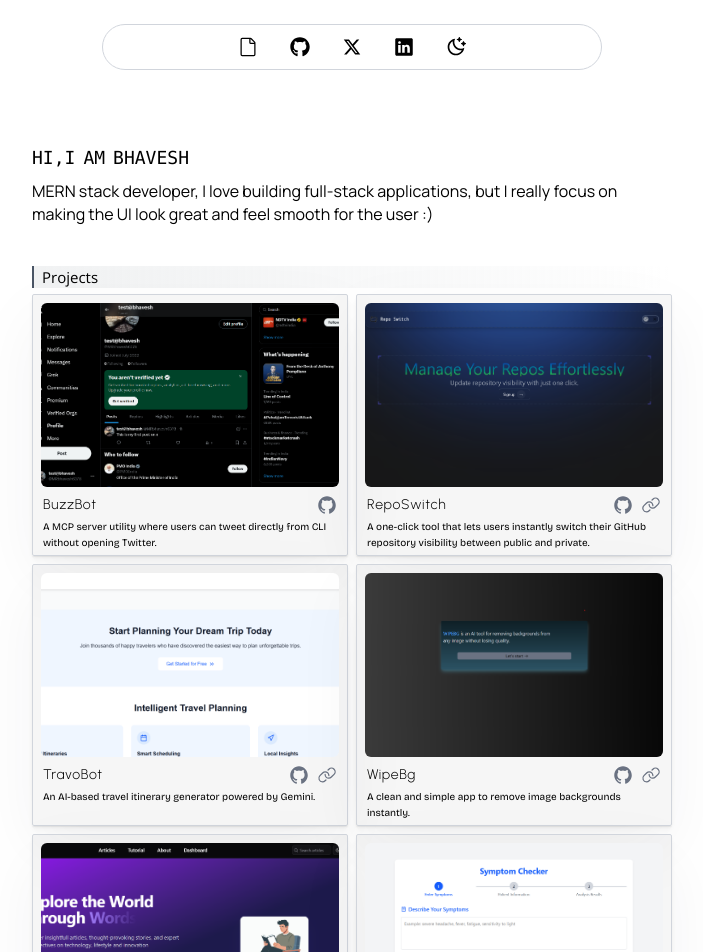
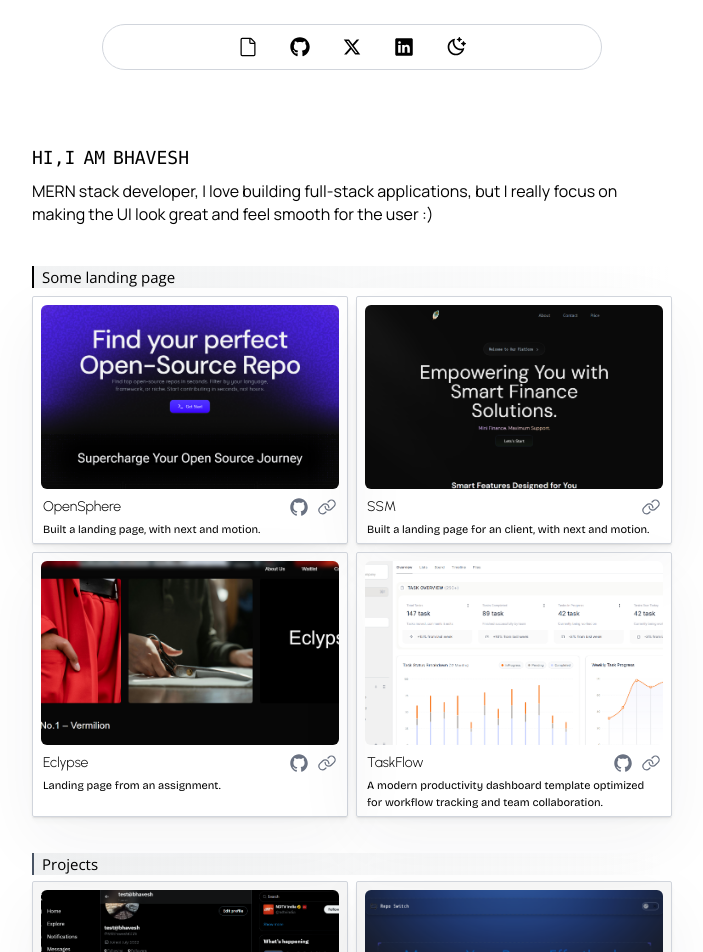
Before and after one commit to Bhaveshanjana/Portfolio, a Next.js app: page / in a window 1280 px wide. Shown: the top 952 px of the page, without its empty margins (288-991 px from the left). Built offline with nearby package versions, Linux system fonts and the light colour scheme.

Commit message:
feat: add project

```diff
--- a/src/components/projects/Project.tsx
+++ b/src/components/projects/Project.tsx
@@ -92,6 +92,14 @@ const Project = () => {
       github: "https://github.com/Bhaveshanjana/Web-Assignment03",
       description: "Landing page from an assignment.",
     },
+    {
+      title: "TaskFlow",
+      image: "/projects/TaskFlow.png",
+      category: "saas",
+      link: "https://taskflow-dashboard-template.vercel.app/",
+      github: "https://github.com/Bhaveshanjana/Taskflow-template",
+      description: "A modern productivity dashboard template optimized for workflow tracking and team collaboration.",
+    },
   ];
 
   const mainProjects = data.filter((p) => p.category === "main");
@@ -100,15 +108,6 @@ const Project = () => {
 
   return (
     <div className="mx-5">
-      <h1 className="dark:text-gray-300 mt-9 mb-1.5 text-[14px] md:text-[15px] bg-gradient-to-r from-[#d3d7da53] dark:bg-gradient-to-r dark:from-[#0C1C21] border-l-2 border-gray-600 dark:border-gray-400">
-        <span className={`ml-2 ${sans}`}>Projects</span>
-      </h1>
-      {/* Main Project card */}
-      <div className="grid md:grid-cols-2 gap-2 ">
-        {mainProjects.map((project) => (
-          <ProjectCard key={project.title} project={project} />
-        ))}
-      </div>
       <h3 className="dark:text-gray-300 text-[14px] md:text-[15px] mt-5 mb-2 bg-gradient-to-r from-[#d3d7da53] dark:bg-gradient-to-r dark:from-[#0C1C21] border-l-2">
         <span className={`ml-2 ${sans}`}>Some landing page</span>
       </h3>
@@ -178,6 +177,15 @@ const Project = () => {
           </div>
         ))}
       </div>
+      <h1 className="dark:text-gray-300 mt-9 mb-1.5 text-[14px] md:text-[15px] bg-gradient-to-r from-[#d3d7da53] dark:bg-gradient-to-r dark:from-[#0C1C21] border-l-2 border-gray-600 dark:border-gray-400">
+        <span className={`ml-2 ${sans}`}>Projects</span>
+      </h1>
+      {/* Main Project card */}
+      <div className="grid md:grid-cols-2 gap-2 ">
+        {mainProjects.map((project) => (
+          <ProjectCard key={project.title} project={project} />
+        ))}
+      </div>
     </div>
   );
 };
```
Also changed, not shown: public/projects/TaskFlow.png (added).
